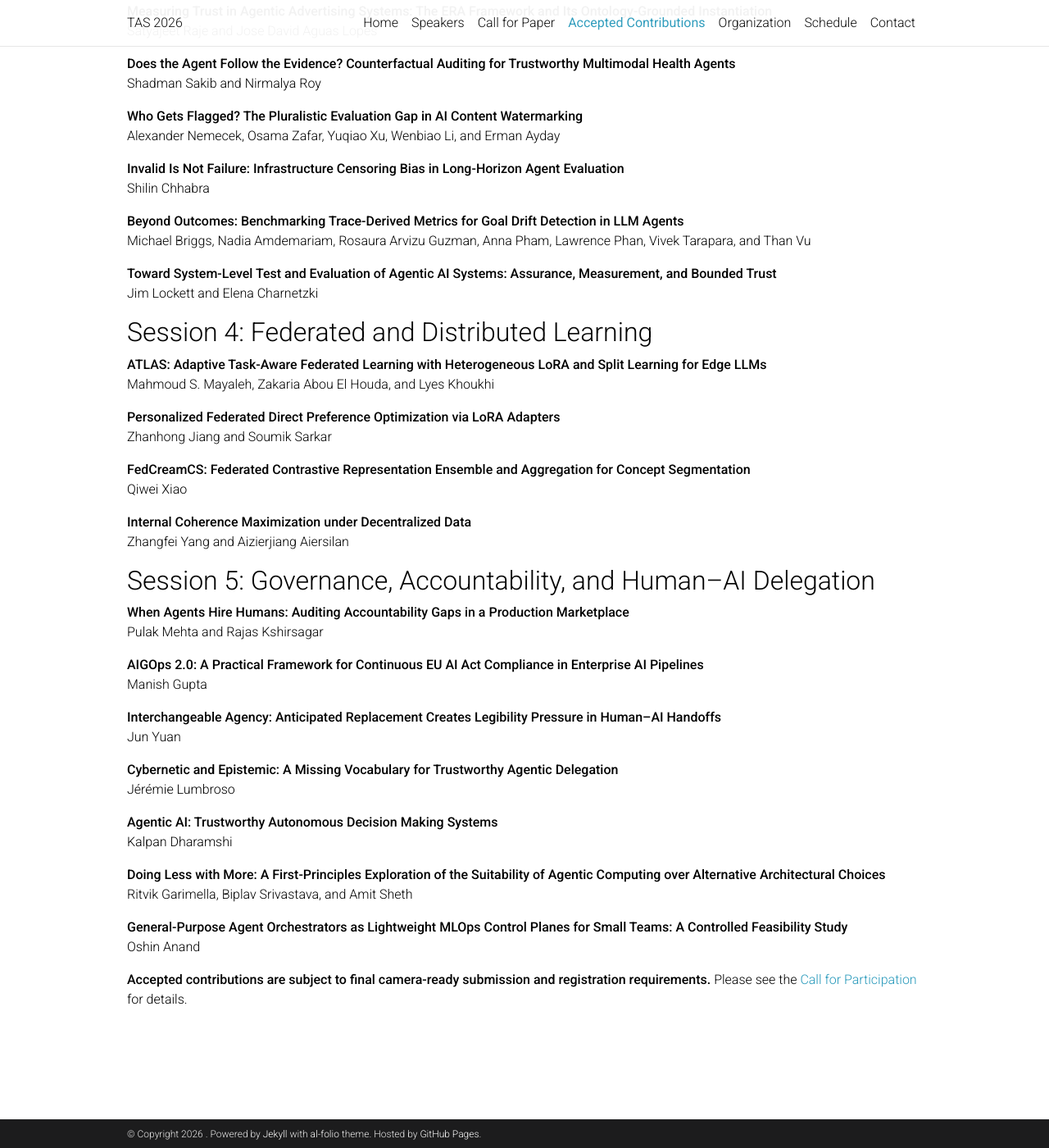
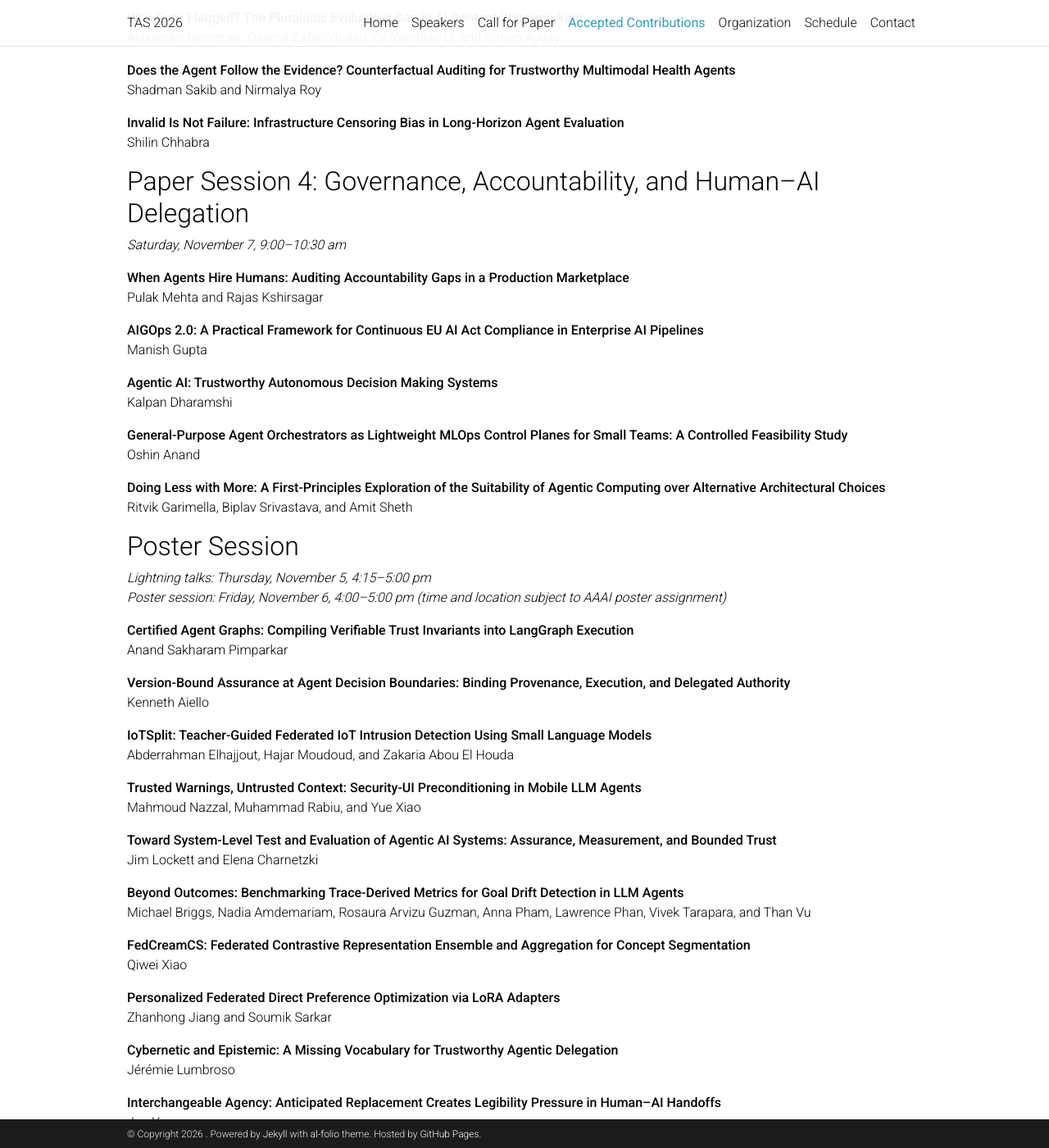
Before and after one commit to tas2026/tas2026.github.io, a Jekyll site: the page built from _pages/accepted_papers.md, in a window 1280 px wide and 1400 px high, scrolled down 1329 px. Shown: the whole window at 82% size. Built offline with Jekyll 4.4.1, drawn with Linux system fonts in a browser that asks for light colours; comment, search, counter and statistics services are not loaded; a style sheet for code colours, icons or effects is not loaded; some of the changed text lies outside the part shown.

Commit message:
Update accepted_papers.md

```diff
--- a/_pages/accepted_papers.md
+++ b/_pages/accepted_papers.md
@@ -13,9 +13,10 @@ nav_title: "Papers"
 
 # Accepted Contributions
 
-TAS 2026 accepted 29 contributions. Papers are grouped by the session in which they will be presented; see the [Schedule]({{ '/schedule/' | relative_url }}) for session days. Presentation formats and times will be announced shortly. **Accepted contributions are subject to final camera-ready submission and registration requirements.*
+TAS 2026 accepted 29 contributions: 19 oral presentations and 10 posters. See the [Schedule]({{ '/schedule/' | relative_url }}) for session times.
 
-## Session 1: Authorization, Permissions, and Runtime Guardrails
+## Paper Session 1: Authorization, Permissions, and Runtime Guardrails
+*Thursday, November 5, 11:00 am&ndash;12:30 pm*
 
 **Where the Guarantee Stops: Safe-Delivery Boundaries for Verification-Gated SLM Agents**<br>
 Narcisse Rufin Kengne Sakeng, Hajar Moudoud, and Zakaria Abou El Houda
@@ -32,27 +33,23 @@ Varshitha Manjunath and Srimonti Dutta
 **Same Numbers, Stale Permission: Operation-Scoped Receipts for Statistical Agents**<br>
 Hema Raju Barri and Chandana Charitha Peddinti
 
-**Version-Bound Assurance at Agent Decision Boundaries: Binding Provenance, Execution, and Delegated Authority**<br>
-Kenneth Aiello
-
-**Certified Agent Graphs: Compiling Verifiable Trust Invariants into LangGraph Execution**<br>
-Anand Sakharam Pimparkar
-
-## Session 2: Security and Adversarial Robustness
+## Paper Session 2: Security and Federated Learning
+*Thursday, November 5, 2:45&ndash;3:30 pm and 4:00&ndash;4:15 pm*
 
 **Trajectory-Level Security Debt in LLM Coding Agents**<br>
 Prateek Rajput, Abdoul Kader Kabore, Yewei Song, Mélissa Tessa, Tailia Malloy, Jacques Klein, and Tegawendé F. Bissyandé
 
-**Trusted Warnings, Untrusted Context: Security-UI Preconditioning in Mobile LLM Agents**<br>
-Mahmoud Nazzal, Muhammad Rabiu, and Yue Xiao
-
 **Agentic Small Language Models for Closed-Loop Provenance-Based Intrusion Detection**<br>
 Abderrahman Elhajjout, Zakaria Abou El Houda, Zahi Jarir, Alan Davoust, and Hajar Moudoud
 
-**IoTSplit: Teacher-Guided Federated IoT Intrusion Detection Using Small Language Models**<br>
-Abderrahman Elhajjout, Hajar Moudoud, and Zakaria Abou El Houda
+**ATLAS: Adaptive Task-Aware Federated Learning with Heterogeneous LoRA and Split Learning for Edge LLMs**<br>
+Mahmoud S. Mayaleh, Zakaria Abou El Houda, and Lyes Khoukhi
 
-## Session 3: Evaluation, Auditing, and Benchmarking
+**Internal Coherence Maximization under Decentralized Data**<br>
+Zhangfei Yang and Aizierjiang Aiersilan
+
+## Paper Session 3: Evaluation, Auditing, and Benchmarking
+*Friday, November 6, 9:45&ndash;10:30 am and 11:00&ndash;11:30 am*
 
 **Trace Integrity for LLM Data Agents: Auditing Structured-Data Computation Beyond Answer Accuracy in Real-World Systems**<br>
 Srimonti Dutta and Akshata Kishore Moharir
@@ -60,36 +57,17 @@ Srimonti Dutta and Akshata Kishore Moharir
 **Measuring Trust in Agentic Advertising Systems: The ERA Framework and Its Ontology-Grounded Instantiation**<br>
 Satyajeet Raje and Jose David Aguas Lopes
 
+**Who Gets Flagged? The Pluralistic Evaluation Gap in AI Content Watermarking**<br>
+Alexander Nemecek, Osama Zafar, Yuqiao Xu, Wenbiao Li, and Erman Ayday
+
 **Does the Agent Follow the Evidence? Counterfactual Auditing for Trustworthy Multimodal Health Agents**<br>
 Shadman Sakib and Nirmalya Roy
-
-**Who Gets Flagged? The Pluralistic Evaluation Gap in AI Content Watermarking**<br>
-Alexander Nemecek, Osama Zafar, Yuqiao Xu, Wenbiao Li, and Erman Ayday
 
 **Invalid Is Not Failure: Infrastructure Censoring Bias in Long-Horizon Agent Evaluation**<br>
 Shilin Chhabra
 
-**Beyond Outcomes: Benchmarking Trace-Derived Metrics for Goal Drift Detection in LLM Agents**<br>
-Michael Briggs, Nadia Amdemariam, Rosaura Arvizu Guzman, Anna Pham, Lawrence Phan, Vivek Tarapara, and Than Vu
-
-**Toward System-Level Test and Evaluation of Agentic AI Systems: Assurance, Measurement, and Bounded Trust**<br>
-Jim Lockett and Elena Charnetzki
-
-## Session 4: Federated and Distributed Learning
-
-**ATLAS: Adaptive Task-Aware Federated Learning with Heterogeneous LoRA and Split Learning for Edge LLMs**<br>
-Mahmoud S. Mayaleh, Zakaria Abou El Houda, and Lyes Khoukhi
-
-**Personalized Federated Direct Preference Optimization via LoRA Adapters**<br>
-Zhanhong Jiang and Soumik Sarkar
-
-**FedCreamCS: Federated Contrastive Representation Ensemble and Aggregation for Concept Segmentation**<br>
-Qiwei Xiao
-
-**Internal Coherence Maximization under Decentralized Data**<br>
-Zhangfei Yang and Aizierjiang Aiersilan
-
-## Session 5: Governance, Accountability, and Human&ndash;AI Delegation
+## Paper Session 4: Governance, Accountability, and Human&ndash;AI Delegation
+*Saturday, November 7, 9:00&ndash;10:30 am*
 
 **When Agents Hire Humans: Auditing Accountability Gaps in a Production Marketplace**<br>
 Pulak Mehta and Rajas Kshirsagar
@@ -97,19 +75,47 @@ Pulak Mehta and Rajas Kshirsagar
 **AIGOps 2.0: A Practical Framework for Continuous EU AI Act Compliance in Enterprise AI Pipelines**<br>
 Manish Gupta
 
-**Interchangeable Agency: Anticipated Replacement Creates Legibility Pressure in Human&ndash;AI Handoffs**<br>
-Jun Yuan
+**Agentic AI: Trustworthy Autonomous Decision Making Systems**<br>
+Kalpan Dharamshi
+
+**General-Purpose Agent Orchestrators as Lightweight MLOps Control Planes for Small Teams: A Controlled Feasibility Study**<br>
+Oshin Anand
+
+**Doing Less with More: A First-Principles Exploration of the Suitability of Agentic Computing over Alternative Architectural Choices**<br>
+Ritvik Garimella, Biplav Srivastava, and Amit Sheth
+
+## Poster Session
+*Lightning talks: Thursday, November 5, 4:15&ndash;5:00 pm*<br>
+*Poster session: Friday, November 6, 4:00&ndash;5:00 pm (time and location subject to AAAI poster assignment)*
+
+**Certified Agent Graphs: Compiling Verifiable Trust Invariants into LangGraph Execution**<br>
+Anand Sakharam Pimparkar
+
+**Version-Bound Assurance at Agent Decision Boundaries: Binding Provenance, Execution, and Delegated Authority**<br>
+Kenneth Aiello
+
+**IoTSplit: Teacher-Guided Federated IoT Intrusion Detection Using Small Language Models**<br>
+Abderrahman Elhajjout, Hajar Moudoud, and Zakaria Abou El Houda
+
+**Trusted Warnings, Untrusted Context: Security-UI Preconditioning in Mobile LLM Agents**<br>
+Mahmoud Nazzal, Muhammad Rabiu, and Yue Xiao
+
+**Toward System-Level Test and Evaluation of Agentic AI Systems: Assurance, Measurement, and Bounded Trust**<br>
+Jim Lockett and Elena Charnetzki
+
+**Beyond Outcomes: Benchmarking Trace-Derived Metrics for Goal Drift Detection in LLM Agents**<br>
+Michael Briggs, Nadia Amdemariam, Rosaura Arvizu Guzman, Anna Pham, Lawrence Phan, Vivek Tarapara, and Than Vu
+
+**FedCreamCS: Federated Contrastive Representation Ensemble and Aggregation for Concept Segmentation**<br>
+Qiwei Xiao
+
+**Personalized Federated Direct Preference Optimization via LoRA Adapters**<br>
+Zhanhong Jiang and Soumik Sarkar
 
 **Cybernetic and Epistemic: A Missing Vocabulary for Trustworthy Agentic Delegation**<br>
 Jérémie Lumbroso
 
-**Agentic AI: Trustworthy Autonomous Decision Making Systems**<br>
-Kalpan Dharamshi
+**Interchangeable Agency: Anticipated Replacement Creates Legibility Pressure in Human&ndash;AI Handoffs**<br>
+Jun Yuan
 
-**Doing Less with More: A First-Principles Exploration of the Suitability of Agentic Computing over Alternative Architectural Choices**<br>
-Ritvik Garimella, Biplav Srivastava, and Amit Sheth
-
-**General-Purpose Agent Orchestrators as Lightweight MLOps Control Planes for Small Teams: A Controlled Feasibility Study**<br>
-Oshin Anand
-
-**Accepted contributions are subject to final camera-ready submission and registration requirements.** Please see the [Call for Participation]({{ '/call-for-papers/' | relative_url }}) for details.
+Accepted contributions are subject to final camera-ready submission and registration requirements. Please see the [Call for Participation]({{ '/call-for-papers/' | relative_url }}) for details.
```
